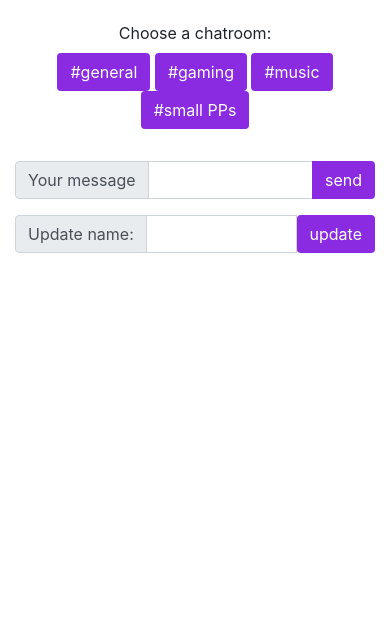
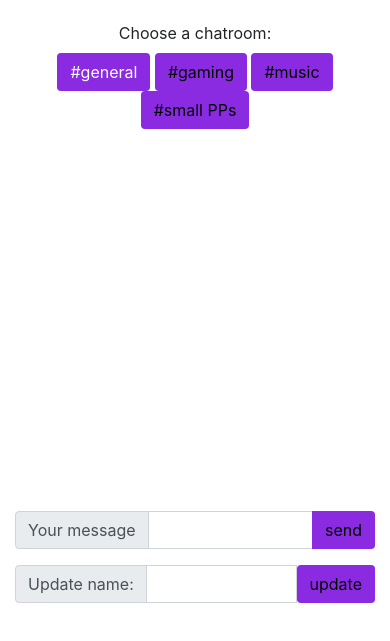
Before and after one commit to zeroxthegrim/live-chat, a plain HTML site: page index.html in a window 390 px wide. Shown: the part 75-716 px from the top of the page. Drawn offline with nearby package versions, Linux system fonts and the light colour scheme; no server answers.

Commit message:
Update styles.css

```diff
--- a/styles.css
+++ b/styles.css
@@ -1,16 +1,26 @@
 .container {
     max-width: 600px;
+
 }
 
 .btn {
     background: #8A2BE2/*#43d9be*/;
-    color: white;
+    color: rgb(0, 0, 0);
     outline: none !important;
     box-shadow: none !important;
 }
 
+.selected-btn {
+    color: white !important;
+}
+
 .btn:focus {
     outline: none !important;
+}
+
+.chat-list {
+    height: 500px;
+    overflow-y: scroll;
 }
 
 .username{
@@ -26,3 +36,9 @@
     text-align: center;
     margin: 20px auto;
 }
+
+@media screen and (max-width:480px) {
+    .chat-list {
+        height: 350px;
+    }
+}
```
